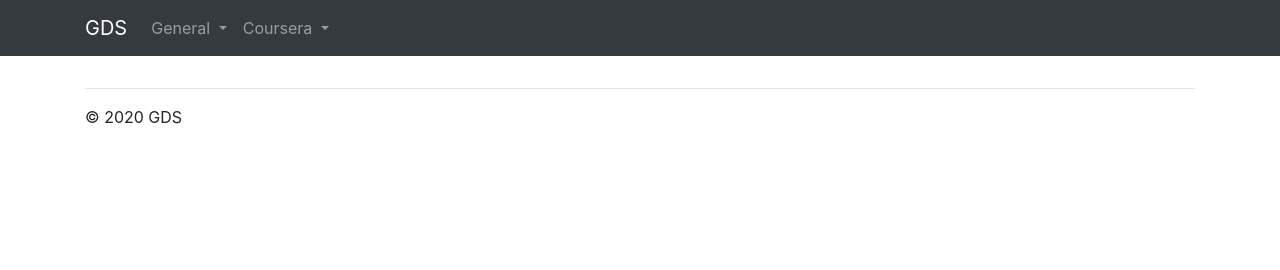
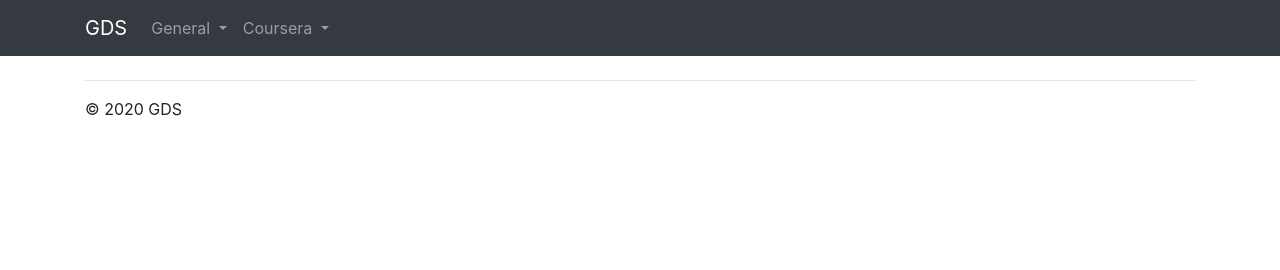
Before and after one commit to YTKme/GDS, a Jekyll site: the page built from docs/index.html, in a window 1280 px wide. Shown: the top 270 px of the page. Built offline with Jekyll 4.4.1, drawn with Linux system fonts in a browser that asks for light colours.

Commit message:
Change navigation bar to static

```diff
--- a/docs/_includes/nav.html
+++ b/docs/_includes/nav.html
@@ -1,5 +1,5 @@
         <!-- Navigation -->
-        <nav class="navbar navbar-expand-md navbar-dark fixed-top bg-dark">
+        <nav class="navbar navbar-expand-md navbar-dark bg-dark mb-4">
             <div class="container">
                 <a class="navbar-brand" href="{{ site.url }}{{ site.baseurl }}">GDS</a>
                 <button class="navbar-toggler" type="button" data-toggle="collapse" data-target="#navbarSupportedContent" aria-controls="navbarSupportedContent" aria-expanded="false" aria-label="Toggle Navigation">
--- a/docs/_sass/main.scss
+++ b/docs/_sass/main.scss
@@ -4,5 +4,5 @@
 
 body {
     min-height: 75rem;
-    padding-top: 4.5rem;
+    // padding-top: 4.5rem;
 }
```
